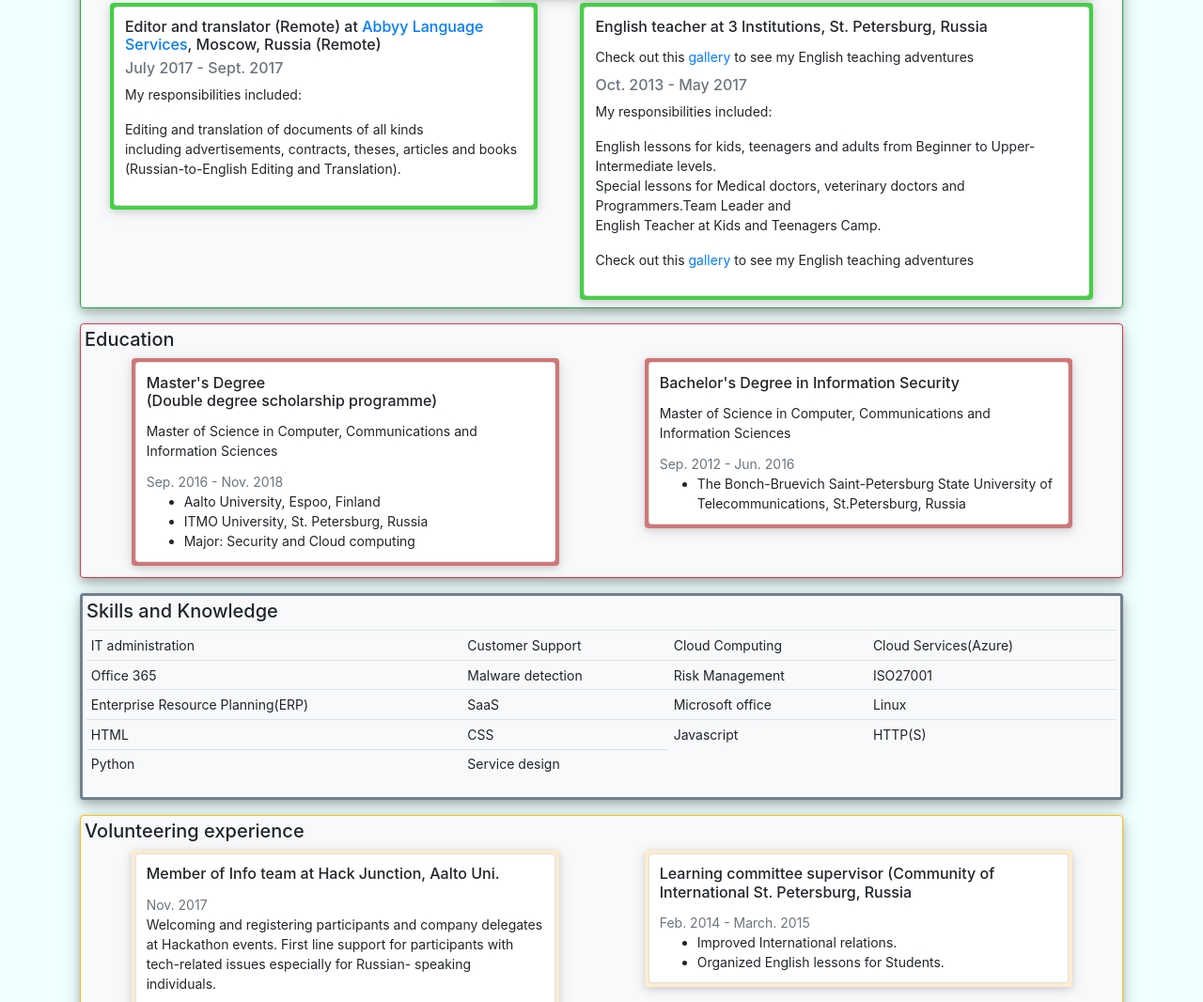
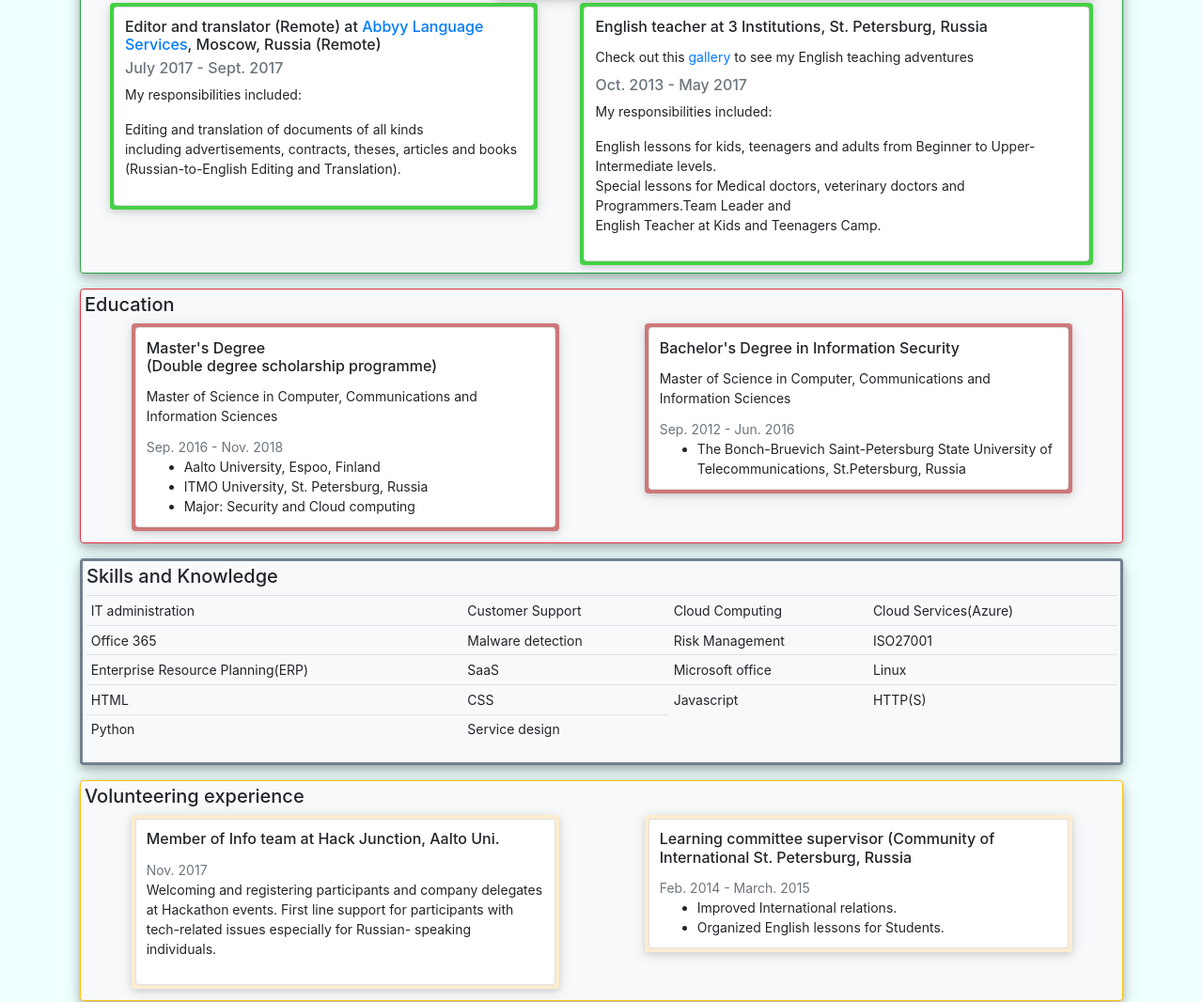
Before and after one commit to criscrispy/simple-resume, a plain HTML site: page index.html in a window 1280 px wide. Shown: the part 1009-2075 px from the top of the page at 94% size. Drawn offline with nearby package versions, Linux system fonts and the light colour scheme.

Commit message:
remove link from bottom of card

```diff
--- a/index.html
+++ b/index.html
@@ -177,7 +177,6 @@
                     <p>English lessons for kids, teenagers and adults from Beginner to Upper-Intermediate levels. <br>
                       Special lessons for Medical doctors, veterinary doctors and Programmers.Team Leader and <br>
                        English Teacher at Kids and Teenagers Camp.</p>
-                       <p>Check out this <a href="https://criscrispy.github.io/my-english-teaching-adventures-in-pictures/">gallery</a> to see my English teaching adventures </p>
                   </div>
                 </div>
         </div>
```
